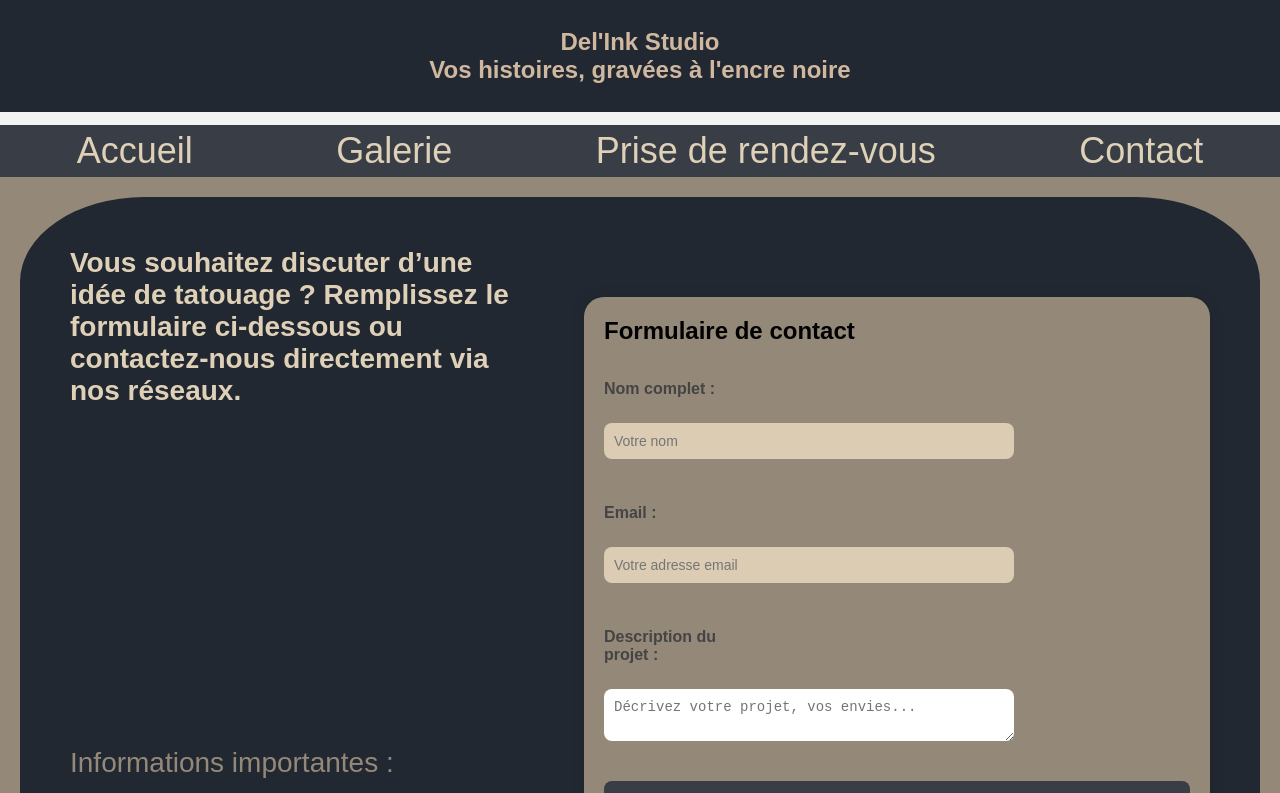
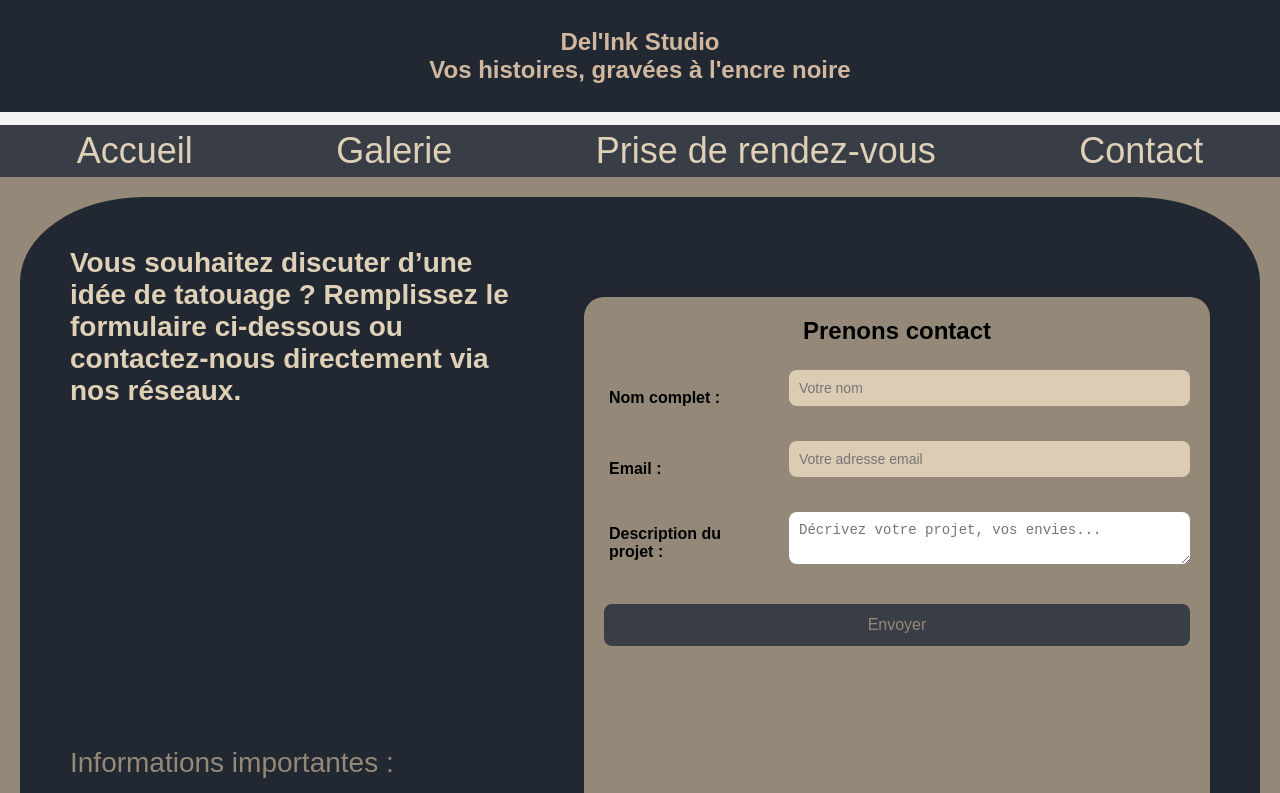
Before and after one commit to BouchartLaurine/React-Delinkstudio, a React (Vite) app: page /contact in a window 1280 px wide. Shown: the top 793 px of the page. Built offline with nearby package versions, Linux system fonts and the light colour scheme; a web font is replaced by a local one.

Commit message:
modif form

```diff
--- a/src/page/Contact.jsx
+++ b/src/page/Contact.jsx
@@ -48,8 +48,9 @@ const Contact = () => {
         {/* Formulaire --------------------- */}
         <div className="form-container">
           <form className="contact-form" onSubmit={handleSubmit}>
-            <h2>Formulaire de contact</h2>
+            <h2>Prenons contact</h2>
 
+            <div className="form-row">
               <label htmlFor="name">Nom complet :</label>
               <input
                 type="text"
@@ -60,7 +61,9 @@ const Contact = () => {
                 placeholder="Votre nom"
                 required
               />
+            </div>
 
+            <div className="form-row">
               <label htmlFor="email">Email :</label>
               <input
                 type="email"
@@ -71,7 +74,9 @@ const Contact = () => {
                 placeholder="Votre adresse email"
                 required
               />
+            </div>
 
+            <div className="form-row">
               <label htmlFor="message">Description du projet :</label>
               <textarea
                 id="message"
@@ -81,6 +86,7 @@ const Contact = () => {
                 placeholder="Décrivez votre projet, vos envies..."
                 required
               />
+            </div>
 
             <button type="submit" className="form-button">Envoyer</button>
           </form>
--- a/styles/pages/contact.css
+++ b/styles/pages/contact.css
@@ -41,15 +41,37 @@
   gap: 20px;
   margin-bottom: 20px;
 }
+
 .info-content p {
   color: #DFD0B8;
   font-size: 20px;
 }
 
+/* Formulaire ------------------ */
+.form-container {
+  flex: 1;
+}
+.form-container h2 {
+  display: flex;
+  justify-content: center;
+}
+
 .contact-form {
-  flex: 1;
   display: flex;
   flex-direction: column;
   gap: 20px;
 }
+
+.form-row {
+  display: flex;
+  align-items: center;
+  gap: 20px;
+}
+
+.form-row label {
+  width: 180px;
+  font-size: 16px;
+  color: #000000;
+  margin-left: 5px;
+}
 /*# sourceMappingURL=contact.css.map */
--- a/styles/pages/contact.min.css
+++ b/styles/pages/contact.min.css
@@ -1,2 +1,2 @@
-.main-contact{background-color:#948979}.container{background-color:#222831;width:100%;padding:50px;display:flex;flex-direction:row;justify-content:space-between;gap:50px;border-radius:10%}.contact-header{flex:1;display:flex;flex-direction:column}.txt{color:#dfd0b8;width:100%;max-width:762px;text-align:start;font-size:28px;margin-bottom:40px}.info{margin-top:300px;color:#948979;font-size:28px;margin-bottom:20px}.info-content{display:flex;align-items:center;gap:20px;margin-bottom:20px}.info-content p{color:#dfd0b8;font-size:20px}.contact-form{flex:1;display:flex;flex-direction:column;gap:20px}
+.main-contact{background-color:#948979}.container{background-color:#222831;width:100%;padding:50px;display:flex;flex-direction:row;justify-content:space-between;gap:50px;border-radius:10%}.contact-header{flex:1;display:flex;flex-direction:column}.txt{color:#dfd0b8;width:100%;max-width:762px;text-align:start;font-size:28px;margin-bottom:40px}.info{margin-top:300px;color:#948979;font-size:28px;margin-bottom:20px}.info-content{display:flex;align-items:center;gap:20px;margin-bottom:20px}.info-content p{color:#dfd0b8;font-size:20px}.form-container{flex:1}.form-container h2{display:flex;justify-content:center}.contact-form{display:flex;flex-direction:column;gap:20px}.form-row{display:flex;align-items:center;gap:20px}.form-row label{width:180px;font-size:16px;color:#000;margin-left:5px}
 /*# sourceMappingURL=contact.min.css.map */
--- a/styles/pages/contact.scss
+++ b/styles/pages/contact.scss
@@ -1,6 +1,5 @@
 .main-contact {
   background-color: #948979;
-
 }
 
 .container {
@@ -27,7 +26,6 @@
   text-align: start;
   font-size: 28px;
   margin-bottom: 40px;
-
 }
 
 .info {
@@ -42,18 +40,37 @@
   align-items: center;
   gap: 20px;
   margin-bottom: 20px;
+}
 
-  p {
-    color: #DFD0B8;
-    font-size: 20px;
+.info-content p {
+  color: #DFD0B8;
+  font-size: 20px;
+}
+
+/* Formulaire ------------------ */
+.form-container {
+  flex: 1;
+  h2 {
+    display: flex;
+    justify-content: center;
   }
 }
 
-
-// Form ---------
 .contact-form {
-  flex: 1;
   display: flex;
   flex-direction: column;
   gap: 20px;
 }
+
+.form-row {
+  display: flex;
+  align-items: center;
+  gap: 20px;
+}
+
+.form-row label {
+  width: 180px;
+  font-size: 16px;
+  color: #000000;
+  margin-left: 5px;
+}
```
Also changed, not shown: 2 other files (tests, documents, lock files or other folders). Lines whose indentation alone changed are shown as unchanged.
